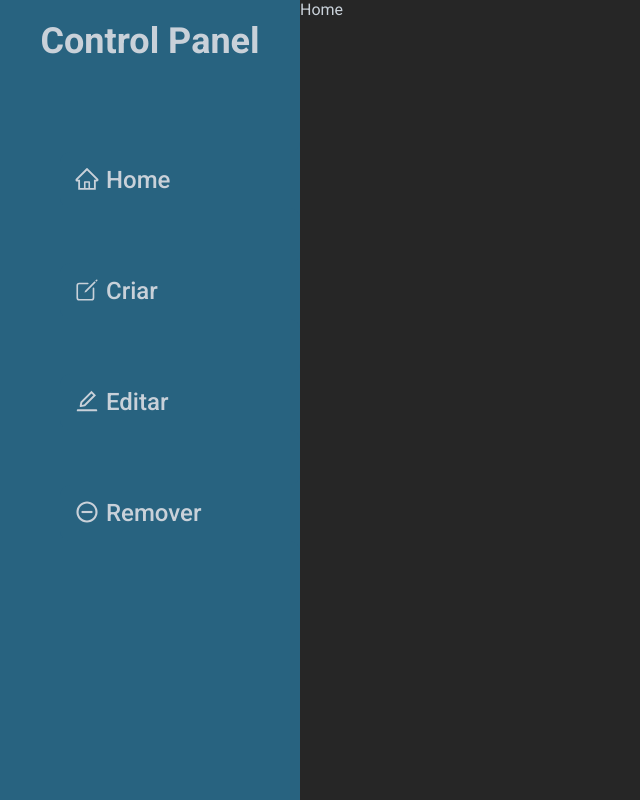
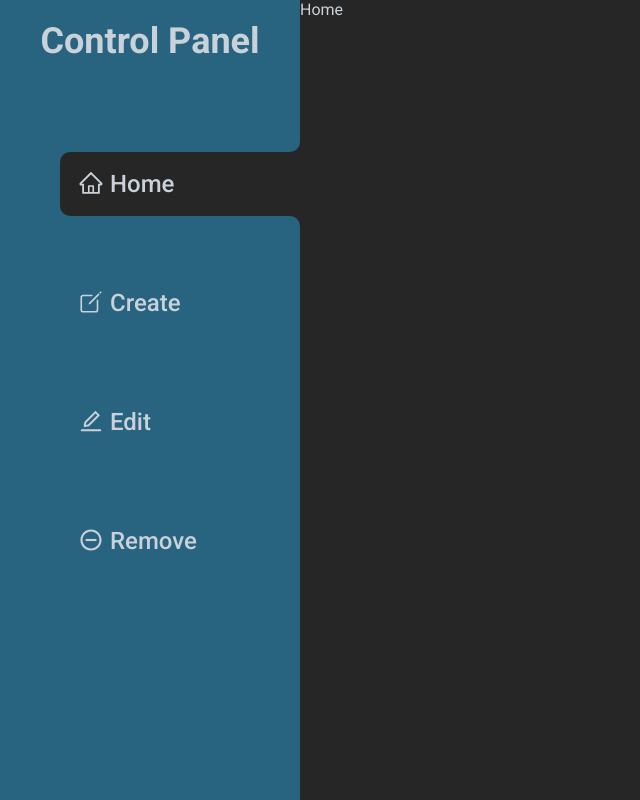
Before and after one commit to flpsoares/portfolio-panel, a React (Create React App) app: page / in a window 1280 px wide. Shown: the whole page, without its empty margins (0-640 px from the left). Built offline with nearby package versions, Linux system fonts and the light colour scheme.

Commit message:
feat: sidebar switch by route

```diff
--- a/src/components/ButtonSideBar/index.tsx
+++ b/src/components/ButtonSideBar/index.tsx
@@ -1,21 +1,25 @@
 import { Container, Primary, Secondary, Tertiary } from './style'
 
-import { Link } from 'react-router-dom'
+import { Link, useRouteMatch } from 'react-router-dom'
 import { ReactNode } from 'react'
 
 interface LinkProps {
   title: string
   path: string
   icon: ReactNode
-  isActive?: boolean
+  exact?: boolean
 }
 
 export const ButtonSideBar: React.FC<LinkProps> = ({
   title,
   path,
   icon,
-  isActive
+  exact = false
 }) => {
+  const isActive = !!useRouteMatch({
+    path: path,
+    exact
+  })
   return (
     <Container>
       <Primary isActive={!!isActive}></Primary>
--- a/src/components/ButtonSideBar/style.ts
+++ b/src/components/ButtonSideBar/style.ts
@@ -19,7 +19,7 @@ export const Container = styled.div`
     font-size: 24px;
     font-weight: 500;
 
-    padding: 14px;
+    padding: 18px;
     gap: 6px;
   }
 `
--- a/src/components/SideBar/index.tsx
+++ b/src/components/SideBar/index.tsx
@@ -13,21 +13,26 @@ export const SideBar: React.FC = () => {
         <span>Control Panel</span>
       </Logo>
       <Wrapper>
-        <ButtonSideBar icon={<AiOutlineHome size={26} />} path="/" title="Home" />
+        <ButtonSideBar
+          exact
+          icon={<AiOutlineHome size={26} />}
+          path="/"
+          title="Home"
+        />
         <ButtonSideBar
           icon={<IoCreateOutline size={26} />}
           path="/create"
-          title="Criar"
+          title="Create"
         />
         <ButtonSideBar
           icon={<AiOutlineEdit size={26} />}
           path="/edit"
-          title="Editar"
+          title="Edit"
         />
         <ButtonSideBar
           icon={<IoMdRemoveCircleOutline size={26} />}
           path="/remove"
-          title="Remover"
+          title="Remove"
         />
       </Wrapper>
     </Container>
```
